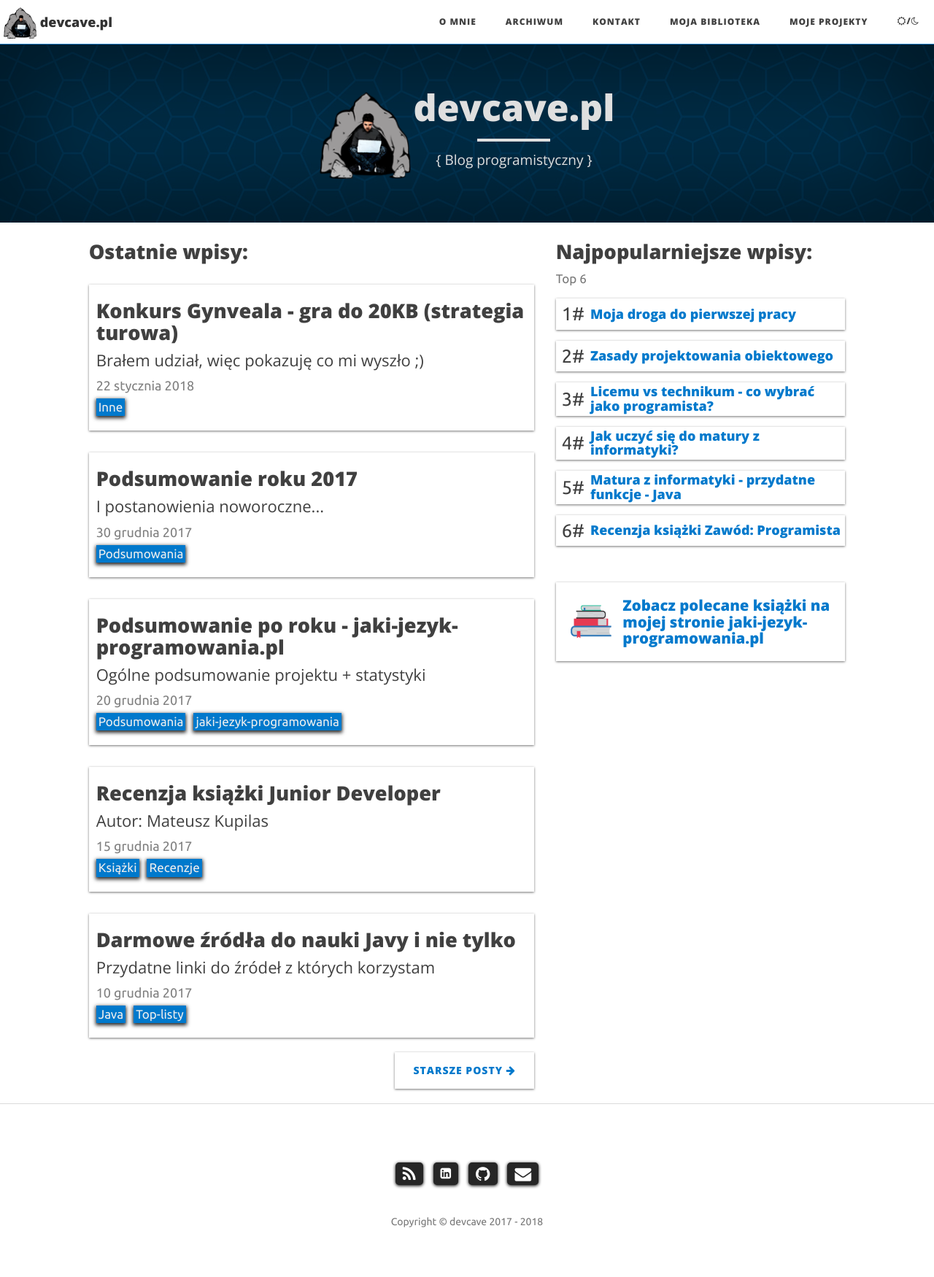
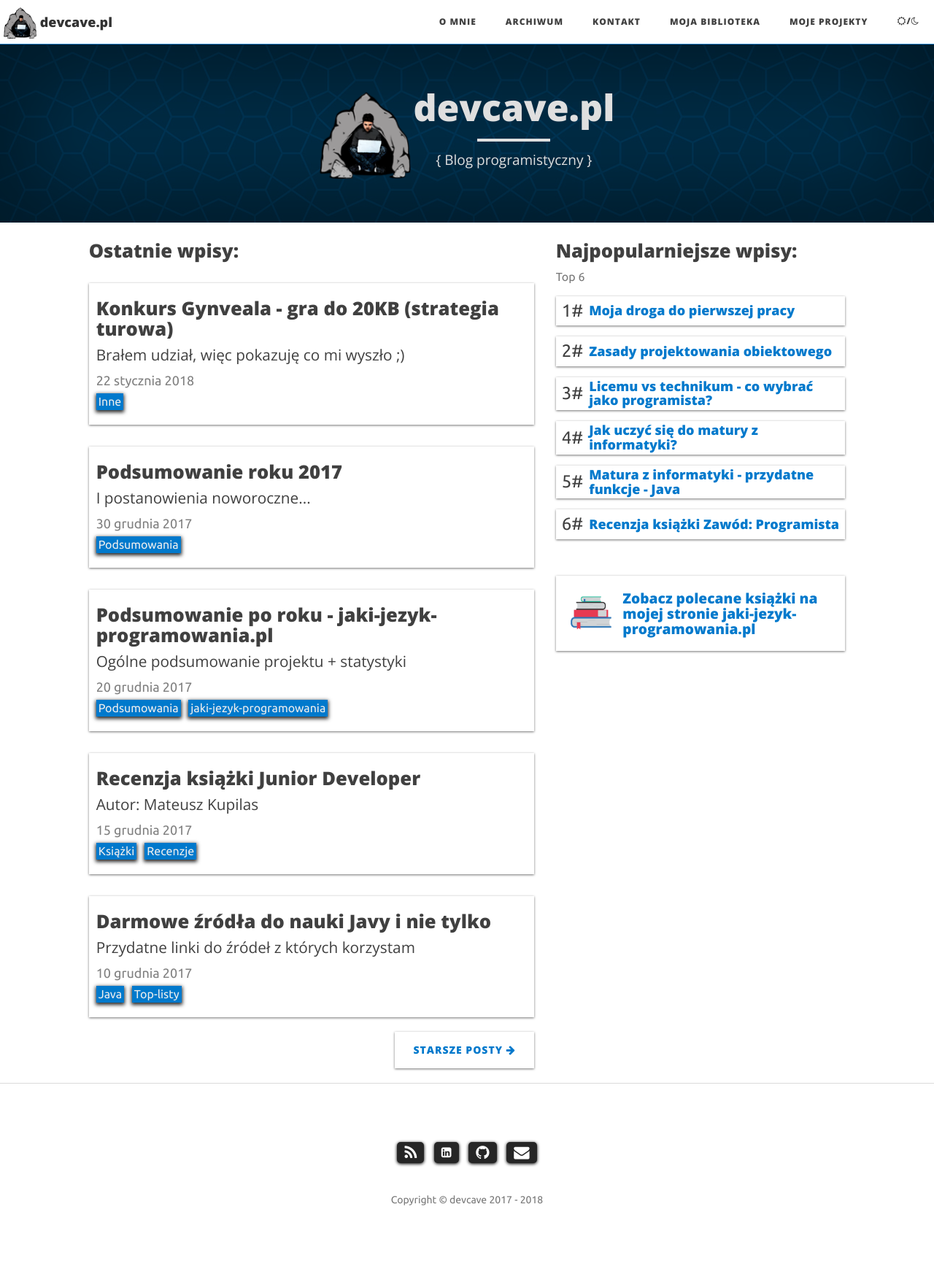
Before and after one commit to C0deboy/devcave, a Jekyll site: the page built from index.html, in a window 1280 px wide. Shown: the whole page at 73% size. Built offline with Jekyll 4.4.1, drawn with Linux system fonts in a browser that asks for light colours; the list of posts is cut into pages by our own code; after the commit the page ends 1720 px from its top, so only the background shows below that.

Commit message:
smaller font

```diff
--- a/css/devcave.css
+++ b/css/devcave.css
@@ -1,6 +1,6 @@
 body {
   font-family: 'Ubuntu', sans-serif;
-  font-size: calc( 14px + (25 - 20) * ( (100vw - 320px) / ( 1920 - 320) ));
+  font-size: calc( 13px + (25 - 20) * ( (100vw - 320px) / ( 1920 - 320) ));
   color: #404040;
   transition: none;
 }
```
Also changed, not shown: dist/css/devcave.min.css.
